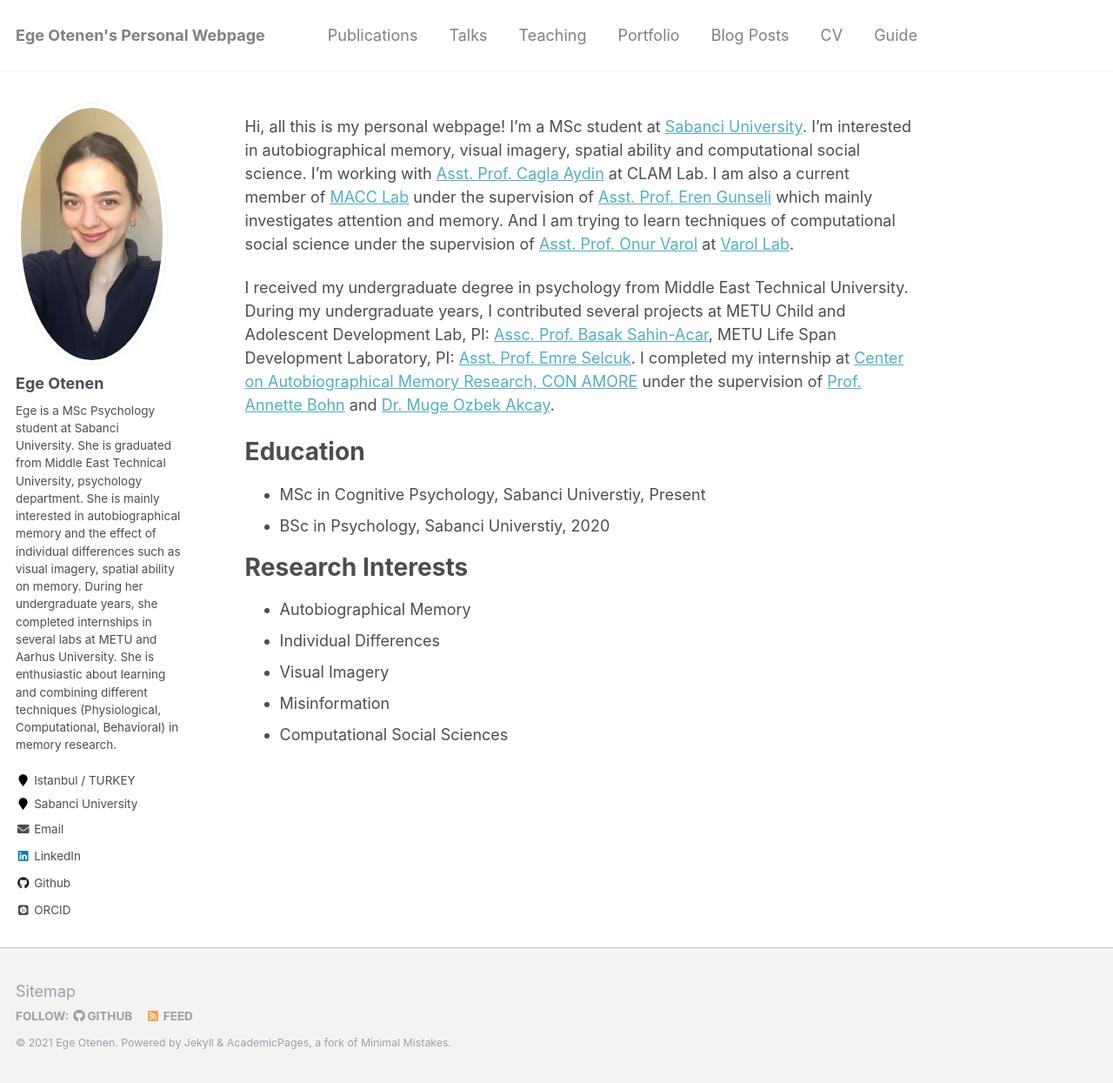
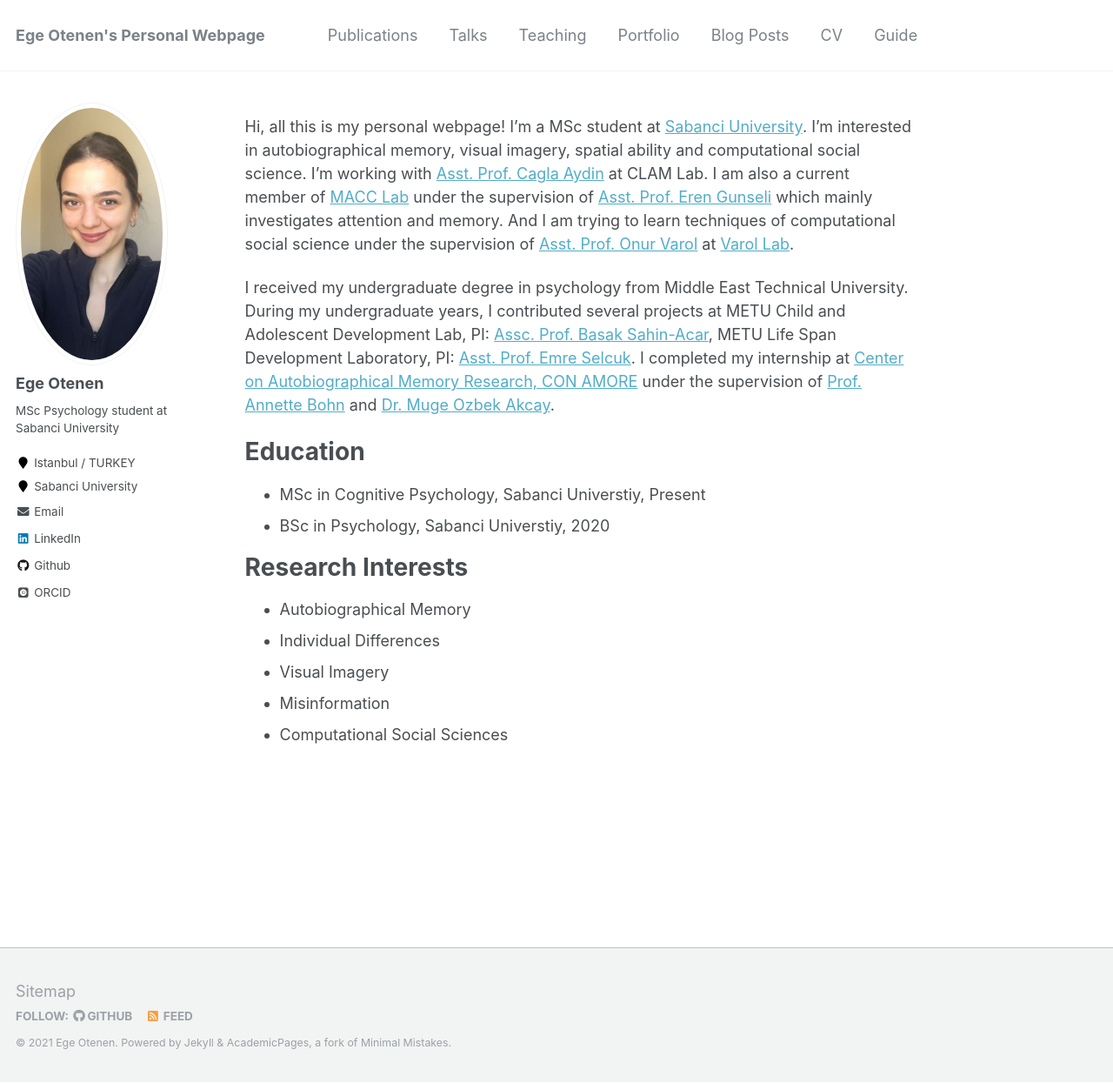
Before and after one commit to egeotenen/egeotenen.github.io, a Jekyll site: the page built from _pages/about.md, in a window 1280 px wide and 1245 px high. Shown: the whole window at 87% size. Built offline with Jekyll 4.4.1, drawn with Linux system fonts in a browser that asks for light colours; some web fonts are replaced.

Commit message:
Update _config.yml

```diff
--- a/_config.yml
+++ b/_config.yml
@@ -82,7 +82,7 @@ analytics:
 author:
   name             : "Ege Otenen"
   avatar           : "ege.PNG"
-  bio              : "Ege is a MSc Psychology student at Sabanci University. She is graduated from Middle East Technical University, psychology department. She is mainly interested in autobiographical memory and the effect of individual differences such as visual imagery, spatial ability on memory. During her undergraduate years, she completed internships in several labs at METU and Aarhus University. She is enthusiastic about learning and combining different techniques (Physiological, Computational, Behavioral) in memory research."
+  bio              : "MSc Psychology student at Sabanci University "
   location         : "Istanbul / TURKEY "
   employer         : "Sabanci University"
   pubmed           :
```
